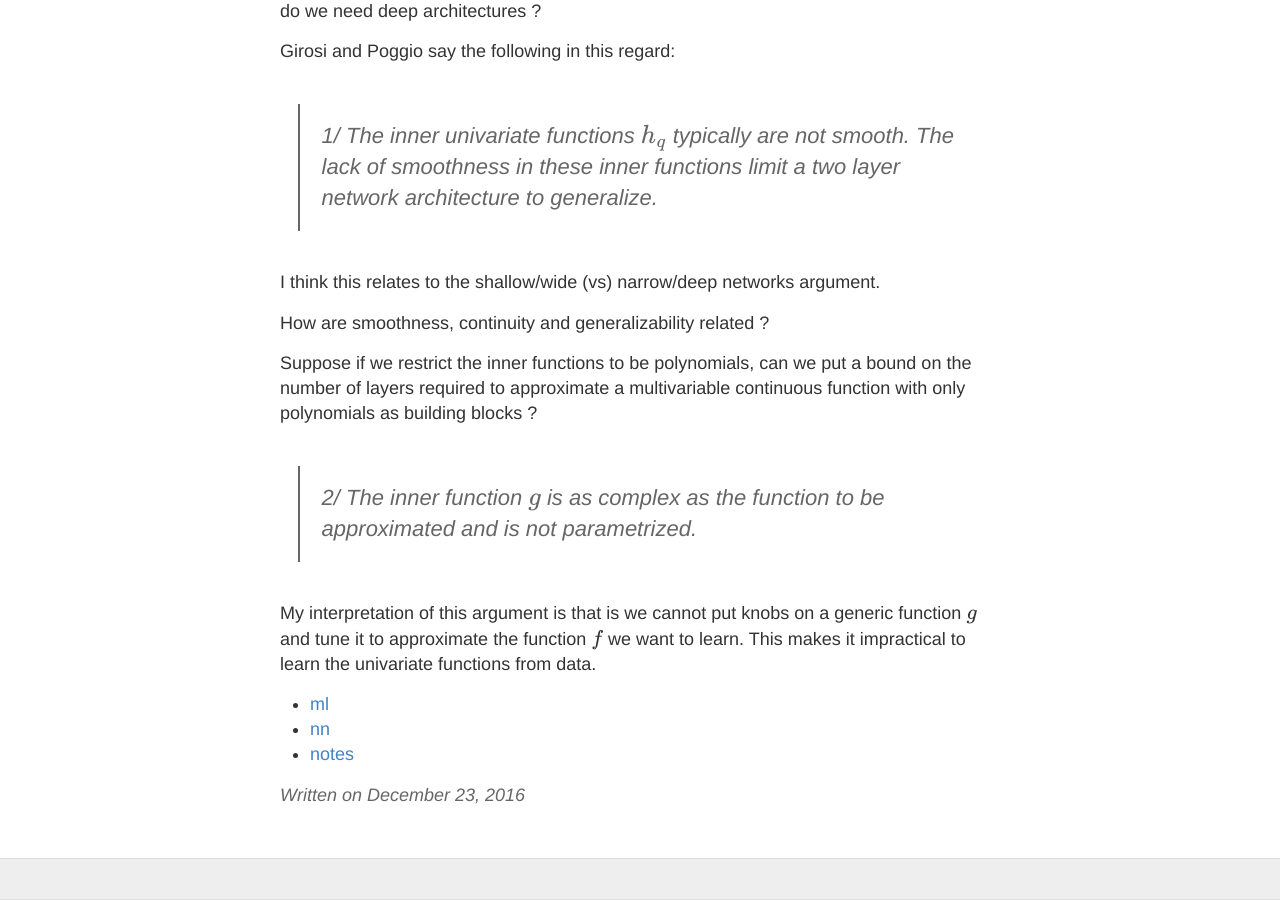
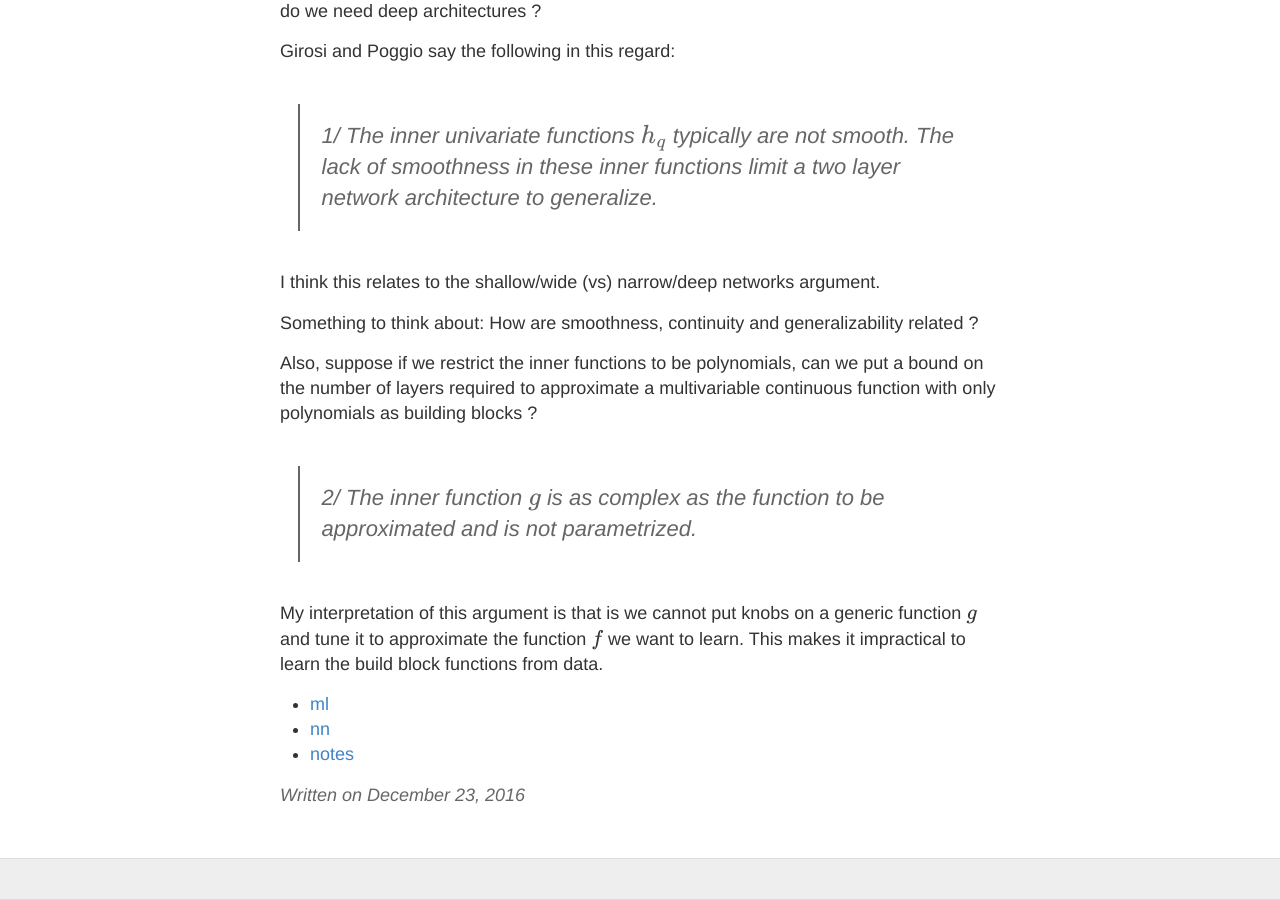
Before and after one commit to jkrish/jkrish.github.io, a Jekyll site: the page built from _posts/2016-12-23-rpt-nnet.md, in a window 1280 px wide and 900 px high, scrolled down 672 px. Built offline with Jekyll 4.4.1, drawn with Linux system fonts in a browser that asks for light colours; formulas are drawn with MathJax 3; comment, search, counter and statistics services are not loaded.

Commit message:
Some edits to RPT NNET

```diff
--- a/_posts/2016-12-23-rpt-nnet.md
+++ b/_posts/2016-12-23-rpt-nnet.md
@@ -30,10 +30,10 @@ Girosi and Poggio say the following in this regard:
 
 I think this relates to the shallow/wide (vs) narrow/deep networks argument.
 
-How are smoothness, continuity and generalizability related ?
+Something to think about: How are smoothness, continuity and generalizability related ?
 
-Suppose if we restrict the inner functions to be polynomials, can we put a bound on the number of layers required to approximate a multivariable continuous function with only polynomials as building blocks ?
+Also, suppose if we restrict the inner functions to be polynomials, can we put a bound on the number of layers required to approximate a multivariable continuous function with only polynomials as building blocks ?
 
 >*2/ The inner function $$g$$ is as complex as the function to be approximated and is not parametrized. *
 
-My interpretation of this argument is that is we cannot put knobs on a generic function $$g$$ and tune it to approximate the function $$f$$ we want to learn. This makes it impractical to learn the univariate functions from data.
+My interpretation of this argument is that is we cannot put knobs on a generic function $$g$$ and tune it to approximate the function $$f$$ we want to learn. This makes it impractical to learn the build block functions from data.
```
